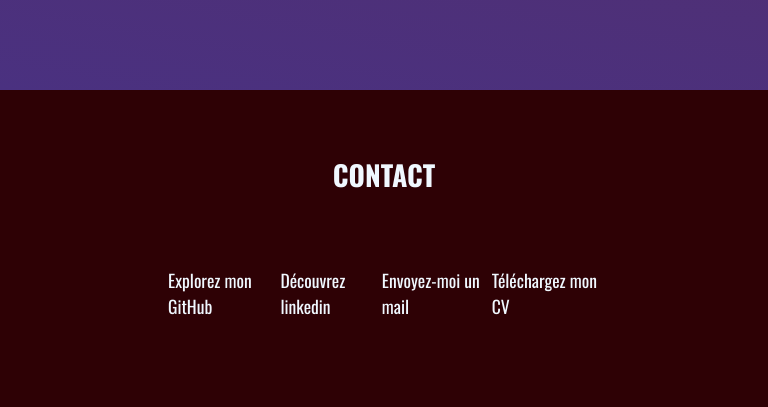
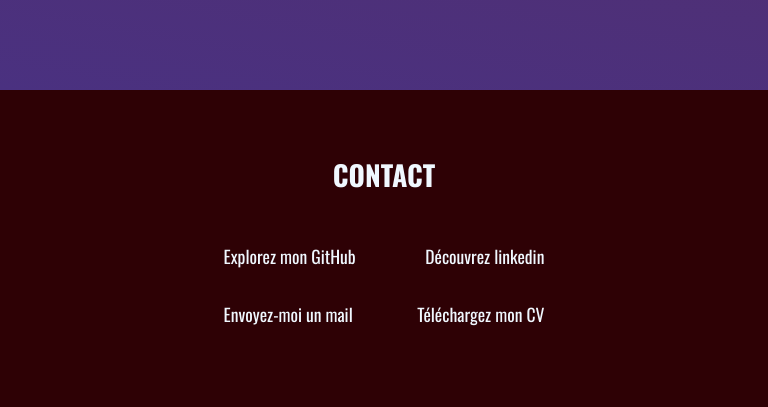
Before and after one commit to lea-dubois1/site-perso, a PHP site: page / in a window 768 px wide. Shown: the part 2268-2675 px from the top of the page. Run offline with PHP 8.4, Linux system fonts and the light colour scheme.

Commit message:
contact répéré

```diff
--- a/style.css
+++ b/style.css
@@ -470,7 +470,7 @@ header label
 {
     display: flex;
     justify-content: space-between;
-    width: 60%;
+    width: 70%;
     padding: 5vh 0 3vh 0;
 }
 
@@ -662,6 +662,7 @@ header label
     .contact a
     {
         font-size: 2.5vh;
+        padding: 2vh;
     }
 
     .contact h2
@@ -669,6 +670,14 @@ header label
         font-size: 4vh;
     }
 
+    .liens-contact
+    {
+        display: flex;
+        justify-content: space-between;
+        flex-wrap: wrap;
+        width: 90%;
+        padding: 0;
+    }
 }
 
 
@@ -851,11 +860,21 @@ header label
     .contact a
     {
         font-size: 2.2vh;
+        padding: 2vh;
     }
 
     .contact h2
     {
         font-size: 3.5vh;
+    }
+
+    .liens-contact
+    {
+        display: flex;
+        justify-content: space-between;
+        flex-wrap: wrap;
+        width: 80%;
+        padding: 0;
     }
 
 }
@@ -969,11 +988,21 @@ header label
     .contact a
     {
         font-size: 2.2vh;
+        padding: 2vh;
     }
 
     .contact h2
     {
         font-size: 3.5vh;
+    }
+
+    .liens-contact
+    {
+        display: flex;
+        justify-content: space-between;
+        flex-wrap: wrap;
+        width: 49%;
+        padding: 0;
     }
 
 }
@@ -1048,6 +1077,11 @@ header label
     {
         font-size: 3.5vh;
     }
+
+    .liens-contact
+    {
+        width: 85%;
+    }
 }
 
 
```
